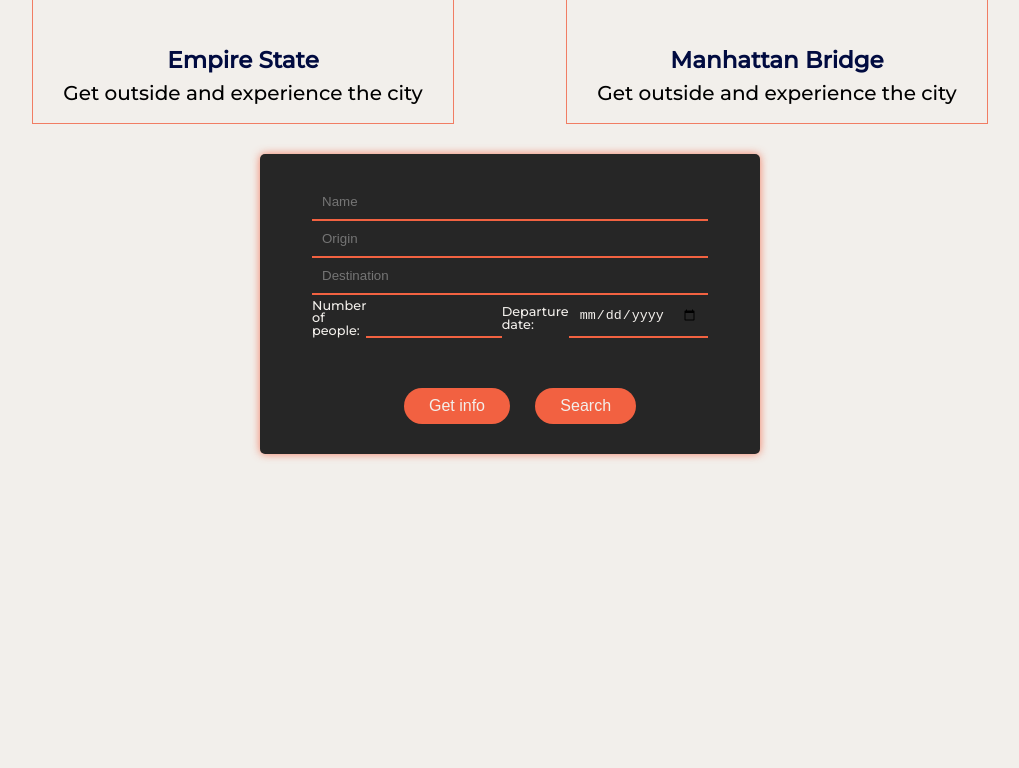
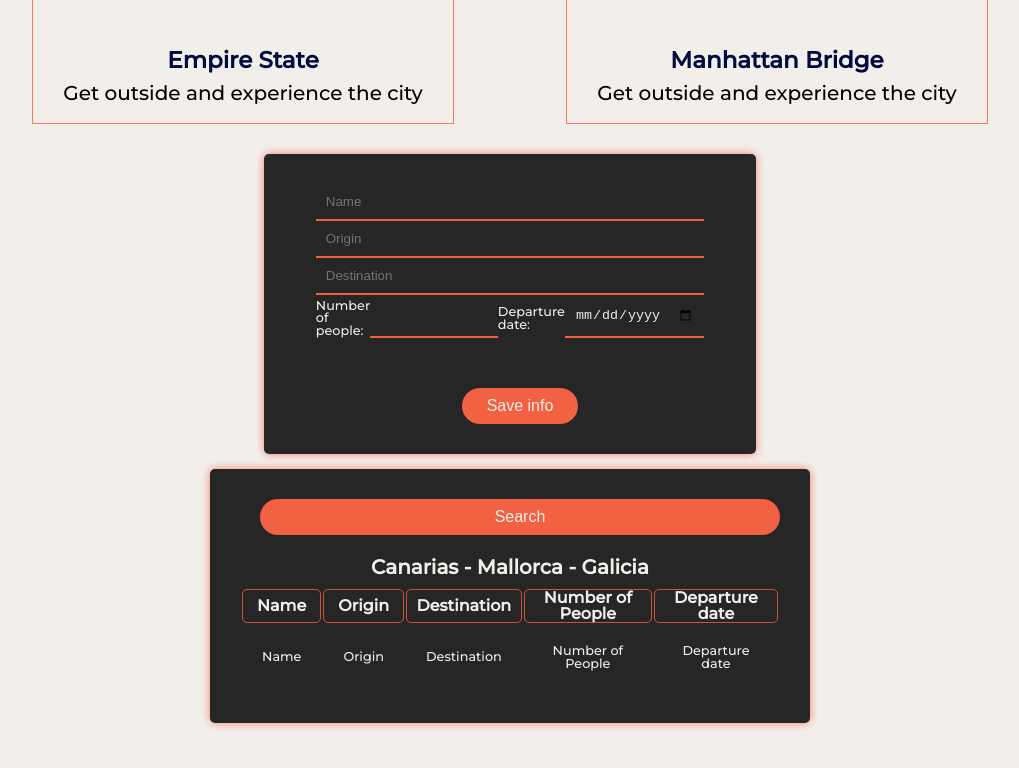
Before and after one commit to roxy-perez/codenotch_maquetacion, a plain HTML site: page travel_agency/index.html in a window 1280 px wide. Shown: the part 1612-2380 px from the top of the page, without its empty margins (130-1149 px from the left). Before the commit the page ends 2096 px from the top, so only its background shows below. Drawn offline with Linux system fonts and the light colour scheme.

Commit message:
Agencia terminada - Rama Day3

```diff
--- a/travel_agency/css/app.css
+++ b/travel_agency/css/app.css
@@ -7,7 +7,6 @@
 
 body {
     height: 100vh;
-    width: 100vw;
     font-family: 'Montserrat', sans-serif;
     background: #F2EFEB;
     font-size: 20px;
@@ -55,17 +54,49 @@ h4 {
     margin-top: 20px;
 }
 
+
+h5 {
+    color: #F2EFEB;
+    line-height: 1.2;
+    font-size: 20px;
+    text-align: center;
+    margin-top: 20px;
+    margin-bottom: 8px;
+}
+
 p {
     font-weight: normal;
     font-style: normal;
     margin-top: 8px;
 }
 
+th {
+    font-weight: bold;
+    font-style: normal;
+    font-size: 1rem;
+    border: 1px solid rgba(242, 97, 65, 0.8);
+    border-radius: 5px;
+}
+
+tr {
+    color: #F2EFEB;
+    font-weight: normal;
+    font-size: 0.8rem;
+    margin-top: 5px;
+    text-align: center;
+}
+
+td {
+    margin: 20px;
+    padding: 20px;
+
+}
+
 label {
     color: #F2EFEB;
     font-weight: normal;
     font-size: 0.8rem;
-    margin-top:5px;
+    margin-top: 5px;
     align-self: center;
 }
 
@@ -147,6 +178,31 @@ button:hover {
     background-color: rgba(242, 97, 65, 0.8);
 }
 
+.wrapper {
+    display: flex;
+    flex-direction: column;
+}
+
+section {
+    max-width: 600px;
+    margin: 15px auto;
+    background: rgba(38, 38, 38, 1);
+    padding: 30px;
+    border-radius: 5px;
+    box-shadow: 0 0 8px rgba(242, 97, 65, 0.8);
+}
+
+.header-table {
+    display: flex;
+    flex-direction: column;
+}
+
+hr {
+    height: 1pxx;
+    border-bottom: 2px solid #F26241;
+    box-shadow: 0 0 8px rgba(242, 97, 65, 0.8);
+}
+
 .contact-form {
     max-width: 500px;
     margin: 0 auto;
@@ -175,7 +231,7 @@ button:hover {
     width: 100%;
 }
 
-.input-fields__row{
+.input-fields__row {
     display: flex;
     justify-content: space-between;
     width: 100%;
@@ -188,6 +244,6 @@ button:hover {
     width: 100%;
 }
 
-.btn button:hover{
+.btn button:hover {
     background: rgba(242, 97, 65, 0.8);
 }
--- a/travel_agency/index.html
+++ b/travel_agency/index.html
@@ -13,7 +13,7 @@
     <title>Roxy's Travel Agency</title>
 </head>
 
-<body>
+<body onload="clean()">
     <header>
         <img class="logo" src="images/logo.svg">
         <nav>
@@ -97,11 +97,29 @@
                     </div>
                 </div>
                 <div class="btn">
-                    <button type="submit" name="info" id="submit">Get info</button>
-                    <button type="search" name="search">Search</button>
+                    <button type="submit" name="info" id="submit">Save info</button>
                 </div>
 
             </form>
+
+            <section>
+                <div class="header-table">
+                    <button type="search" name="search" id="search">Search</button>
+                    <h5>Canarias - Mallorca - Galicia</h5>
+
+                </div>
+                <div>
+                    <table class="list" id="list">
+                        <th>Name</th>
+                        <th>Origin</th>
+                        <th>Destination</th>
+                        <th>Number of People</th>
+                        <th>Departure date</th>
+                    </table>
+
+                </div>
+
+            </section>
         </div>
 
     </div>
--- a/travel_agency/js/app.js
+++ b/travel_agency/js/app.js
@@ -7,6 +7,8 @@ const destination = document.getElementById("destination");
 const nPeople = document.getElementById("nPeople");
 const date = document.getElementById("date");
 
+let arrDataForm = [];
+
 function clearInputs() {
     name.value = "";
     origin.value = "";
@@ -15,12 +17,12 @@ function clearInputs() {
     date.value = "";
 }
 
-const saveDataForm =  (event) => {
+const saveDataForm = (event) => {
     event.preventDefault(); //Evitamos el comportamiento por defecto
 
     let _name = name.value;
     let _origin = origin.value;
-    let _destination = destination.value;
+    let _destination = destination.value.toString();
     let _nPeople = nPeople.value;
     let _date = date.value;
 
@@ -32,20 +34,63 @@ const saveDataForm =  (event) => {
         date: _date
     }
 
-    let arrDataForm = [];
     arrDataForm.push(data);
-
     clearInputs();
-
-
     console.log(arrDataForm)
 
 }
 
+const isCommunity = city => city.destination.toLowerCase() === 'Canarias'.toLowerCase()
+    || city.destination.toLowerCase() === 'Mallorca'.toLocaleLowerCase()
+    || city.destination.toLowerCase() === 'Galicia'.toLowerCase();
+
+
 const showDataFilter = (event) => {
+    event.preventDefault();
+
+    let result = arrDataForm.filter(isCommunity);
+    let list = document.getElementById("list");
+    list.innerHTML = `<tr>
+                        <th>Name</th>
+                        <th>Origin</th>
+                        <th>Destination</th>
+                        <th>Number of People</th>
+                        <th>Departure date</th>
+                     </tr>
+                     `
+    for (var i = 0; i < result.length; i++) {
+        list.innerHTML += `
+        <tr>
+            <td>${result[i].name.toUpperCase()}</td>
+            <td>${result[i].origin.toUpperCase()}</td>
+            <td>${result[i].destination.toUpperCase()}</td>
+            <td>${result[i].nPeople.toUpperCase()}</td>
+            <td>${result[i].date.toUpperCase()}</td>
+         </tr>`
+    };
+}
+
+function clean() {
+    let list = document.getElementById("list");
+    list.innerHTML = `<tr>
+                            <th>Name</th>
+                            <th>Origin</th>
+                            <th>Destination</th>
+                            <th>Number of People</th>
+                            <th>Departure date</th>
+                        </tr>
+
+        <tr>
+            <td>Name</td>
+            <td>Origin</td>
+            <td>Destination</td>
+            <td>Number of People</td>
+            <td>Departure date</td>
+         </tr>`;
+
 
 }
 
 submit.addEventListener("click", saveDataForm);
 
-search.addEventListener("click", showDataFilter);
+filter.addEventListener("click", showDataFilter);
```
Also changed, not shown: 1 other file.
